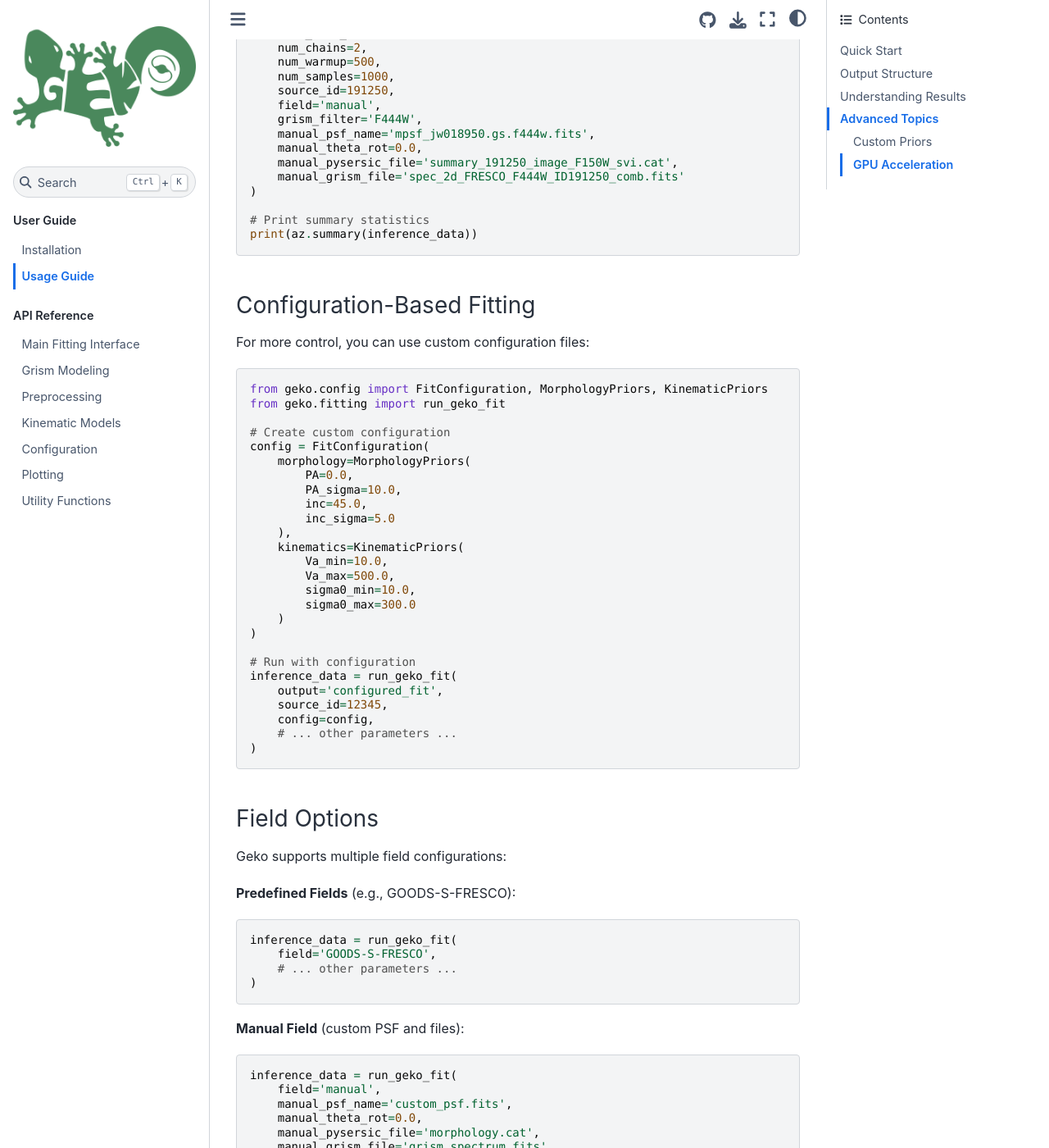
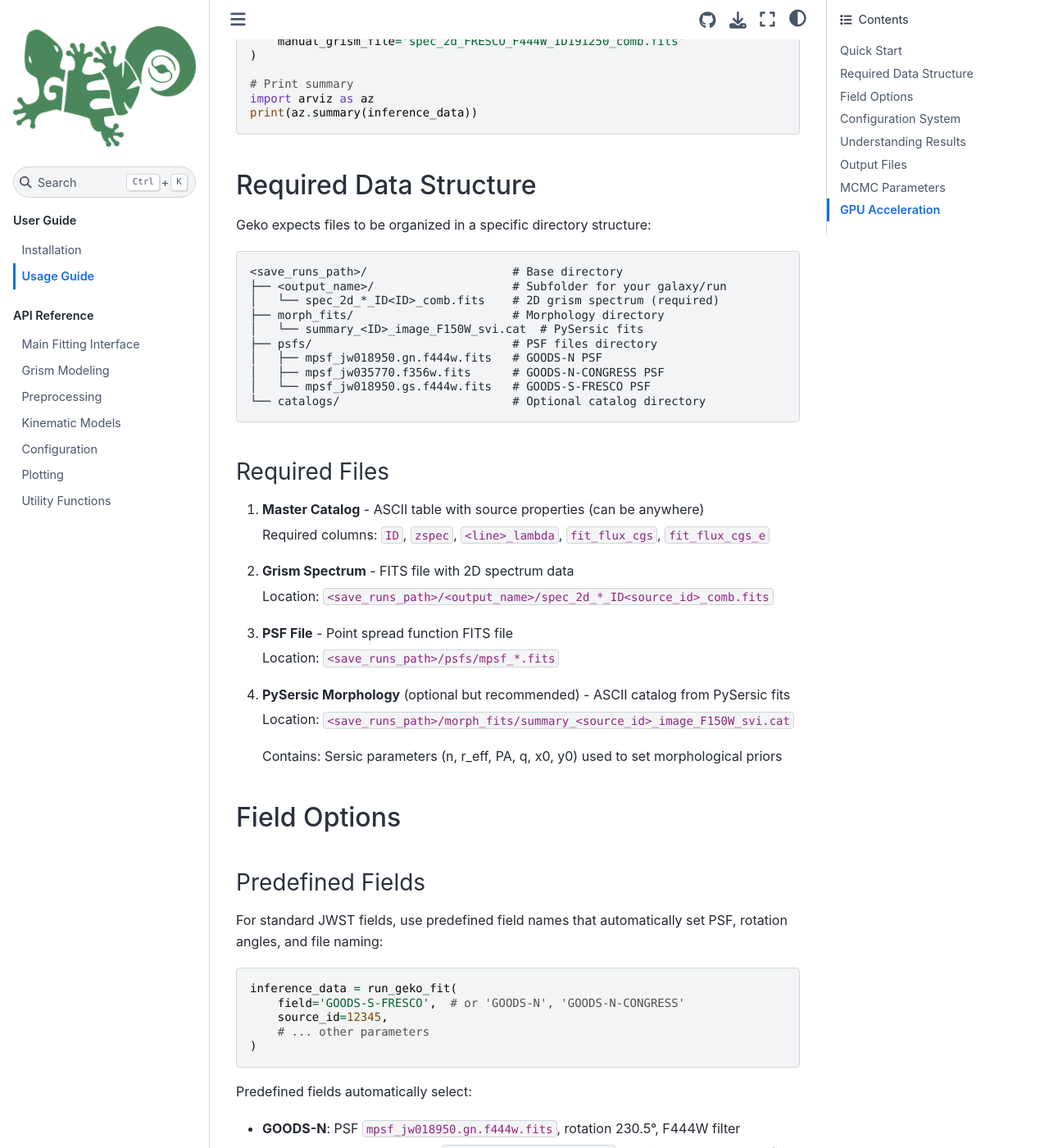
Before and after one commit to angelicalola-danhaive/geko, a Sphinx documentation site: the page built from doc/usage.rst, in a window 1280 px wide and 1400 px high, scrolled down 704 px. Shown: the whole window at 82% size. Built offline with Sphinx 7.4.7 and the Sphinx Book theme 1.1.4, drawn with Linux system fonts in a browser that asks for light colours; pages that are not in the unit, such as notebooks, are missing from menus; some of the changed text lies outside the part shown.

Commit message:
Updated quick start guide

```diff
--- a/doc/usage.rst
+++ b/doc/usage.rst
@@ -4,176 +4,309 @@
 Quick Start
 -----------
 
-Basic Workflow
-^^^^^^^^^^^^^^
+The typical Geko workflow involves preparing your data files, running the MCMC fitting, and analyzing the results.
 
-The typical Geko workflow involves three main steps:
-
-1. **Data Preprocessing**: Load and prepare grism data
-2. **MCMC Fitting**: Run Bayesian inference
-3. **Visualization**: Analyze and plot results
-
-Example: Fitting a Single Galaxy
-^^^^^^^^^^^^^^^^^^^^^^^^^^^^^^^^^
-
-Here's a minimal example of fitting a galaxy with Geko:
+Minimal Example
+^^^^^^^^^^^^^^^
 
 .. code-block:: python
 
    from geko.fitting import run_geko_fit
-   import arviz as az
+   import jax
 
-   # Run the full fitting pipeline
+   # Enable 64-bit precision for JAX
+   jax.config.update('jax_enable_x64', True)
+
+   # Run the fit
    inference_data = run_geko_fit(
-       output='test_output',
-       master_cat='path/to/master_catalog.cat',
-       line='Ha',
+       output='my_galaxy',
+       master_cat='path/to/catalog.cat',
+       line='H_alpha',
        parametric=True,
-       save_runs_path='./saves/',
+       save_runs_path='./data/',
        num_chains=2,
        num_warmup=500,
        num_samples=1000,
        source_id=191250,
        field='manual',
-       grism_filter='F444W',
        manual_psf_name='mpsf_jw018950.gs.f444w.fits',
        manual_theta_rot=0.0,
        manual_pysersic_file='summary_191250_image_F150W_svi.cat',
        manual_grism_file='spec_2d_FRESCO_F444W_ID191250_comb.fits'
    )
 
-   # Print summary statistics
+   # Print summary
+   import arviz as az
    print(az.summary(inference_data))
 
-Configuration-Based Fitting
-^^^^^^^^^^^^^^^^^^^^^^^^^^^^
+Required Data Structure
+-----------------------
 
-For more control, you can use custom configuration files:
+Geko expects files to be organized in a specific directory structure:
 
-.. code-block:: python
+.. code-block:: text
 
-   from geko.config import FitConfiguration, MorphologyPriors, KinematicPriors
-   from geko.fitting import run_geko_fit
+   <save_runs_path>/                     # Base directory
+   ├── <output_name>/                    # Subfolder for your galaxy/run
+   │   └── spec_2d_*_ID<ID>_comb.fits    # 2D grism spectrum (required)
+   ├── morph_fits/                       # Morphology directory
+   │   └── summary_<ID>_image_F150W_svi.cat  # PySersic fits
+   ├── psfs/                             # PSF files directory
+   │   ├── mpsf_jw018950.gn.f444w.fits   # GOODS-N PSF
+   │   ├── mpsf_jw035770.f356w.fits      # GOODS-N-CONGRESS PSF
+   │   └── mpsf_jw018950.gs.f444w.fits   # GOODS-S-FRESCO PSF
+   └── catalogs/                         # Optional catalog directory
 
-   # Create custom configuration
-   config = FitConfiguration(
-       morphology=MorphologyPriors(
-           PA=0.0,
-           PA_sigma=10.0,
-           inc=45.0,
-           inc_sigma=5.0
-       ),
-       kinematics=KinematicPriors(
-           Va_min=10.0,
-           Va_max=500.0,
-           sigma0_min=10.0,
-           sigma0_max=300.0
-       )
-   )
+Required Files
+^^^^^^^^^^^^^^
 
-   # Run with configuration
-   inference_data = run_geko_fit(
-       output='configured_fit',
-       source_id=12345,
-       config=config,
-       # ... other parameters ...
-   )
+1. **Master Catalog** - ASCII table with source properties (can be anywhere)
+
+   Required columns: ``ID``, ``zspec``, ``<line>_lambda``, ``fit_flux_cgs``, ``fit_flux_cgs_e``
+
+2. **Grism Spectrum** - FITS file with 2D spectrum data
+
+   Location: ``<save_runs_path>/<output_name>/spec_2d_*_ID<source_id>_comb.fits``
+
+3. **PSF File** - Point spread function FITS file
+
+   Location: ``<save_runs_path>/psfs/mpsf_*.fits``
+
+4. **PySersic Morphology** (optional but recommended) - ASCII catalog from PySersic fits
+
+   Location: ``<save_runs_path>/morph_fits/summary_<source_id>_image_F150W_svi.cat``
+
+   Contains: Sersic parameters (n, r_eff, PA, q, x0, y0) used to set morphological priors
 
 Field Options
-^^^^^^^^^^^^^
+-------------
 
-Geko supports multiple field configurations:
+Predefined Fields
+^^^^^^^^^^^^^^^^^
 
-**Predefined Fields** (e.g., GOODS-S-FRESCO):
+For standard JWST fields, use predefined field names that automatically set PSF, rotation angles, and file naming:
 
 .. code-block:: python
 
    inference_data = run_geko_fit(
-       field='GOODS-S-FRESCO',
-       # ... other parameters ...
+       field='GOODS-S-FRESCO',  # or 'GOODS-N', 'GOODS-N-CONGRESS'
+       source_id=12345,
+       # ... other parameters
    )
 
-**Manual Field** (custom PSF and files):
+Predefined fields automatically select:
+
+- **GOODS-N**: PSF ``mpsf_jw018950.gn.f444w.fits``, rotation 230.5°, F444W filter
+- **GOODS-N-CONGRESS**: PSF ``mpsf_jw035770.f356w.fits``, rotation 228.2°, F356W filter
+- **GOODS-S-FRESCO**: PSF ``mpsf_jw018950.gs.f444w.fits``, rotation 0.0°, F444W filter
+
+Manual Field Mode
+^^^^^^^^^^^^^^^^^
+
+For custom data or other fields, use ``field='manual'`` and specify all parameters:
 
 .. code-block:: python
 
    inference_data = run_geko_fit(
        field='manual',
-       manual_psf_name='custom_psf.fits',
-       manual_theta_rot=0.0,
-       manual_pysersic_file='morphology.cat',
-       manual_grism_file='grism_spectrum.fits',
-       # ... other parameters ...
+       manual_psf_name='my_psf.fits',           # PSF filename in psfs/
+       manual_theta_rot=45.0,                    # Rotation angle in degrees
+       manual_pysersic_file='my_morphology.cat', # PySersic file in morph_fits/
+       manual_grism_file='my_spectrum.fits',     # Grism file in output_name/
+       # ... other parameters
    )
 
-Output Structure
-----------------
+Configuration System
+--------------------
 
-Geko creates the following output structure:
+The configuration system allows you to customize priors for your fit.
 
-.. code-block:: text
+Scenario 1: With PySersic Fits (Typical)
+^^^^^^^^^^^^^^^^^^^^^^^^^^^^^^^^^^^^^^^^^^
 
-   saves/
-   └── output_name_ID12345/
-       ├── output/
-       │   ├── corner_plot.png
-       │   ├── disk_summary.png
-       │   └── output_name_ID12345_summary.png
-       ├── trace.nc  # MCMC chains
-       └── all_params.pkl  # Fit parameters
+When you have PySersic morphology fits, morphological priors are loaded automatically. You can optionally override kinematic priors:
+
+.. code-block:: python
+
+   from geko.config import FitConfiguration, KinematicPriors
+
+   # Override kinematic priors only
+   config = FitConfiguration(
+       kinematics=KinematicPriors(
+           Va_min=50.0,        # Minimum asymptotic velocity (km/s)
+           Va_max=300.0,       # Maximum asymptotic velocity (km/s)
+           sigma0_min=10.0,    # Minimum velocity dispersion (km/s)
+           sigma0_max=150.0    # Maximum velocity dispersion (km/s)
+       )
+   )
+
+   # Run with custom kinematic priors (morphology from PySersic)
+   inference_data = run_geko_fit(
+       config=config,
+       manual_pysersic_file='summary_12345_image_F150W_svi.cat',
+       # ... other parameters
+   )
+
+Scenario 2: Without PySersic Fits (Manual)
+^^^^^^^^^^^^^^^^^^^^^^^^^^^^^^^^^^^^^^^^^^^
+
+If you don't have PySersic fits, you must provide complete morphological priors:
+
+.. code-block:: python
+
+   from geko.config import FitConfiguration, MorphologyPriors
+
+   # Set all morphology priors manually
+   config = FitConfiguration(
+       morphology=MorphologyPriors(
+           PA_mean=90.0, PA_std=30.0,           # Position angle
+           inc_mean=55.0, inc_std=15.0,         # Inclination
+           r_eff_mean=3.0, r_eff_std=1.0,       # Effective radius
+           r_eff_min=0.5, r_eff_max=10.0,
+           n_mean=1.0, n_std=0.5,               # Sersic index
+           n_min=0.5, n_max=4.0,
+           xc_mean=0.0, xc_std=2.0,             # Centroid x
+           yc_mean=0.0, yc_std=2.0,             # Centroid y
+           amplitude_mean=100.0, amplitude_std=50.0,
+           amplitude_min=1.0, amplitude_max=1000.0
+       )
+   )
+
+   # Run without PySersic file
+   inference_data = run_geko_fit(
+       config=config,
+       manual_pysersic_file=None,  # Not needed with complete config
+       # ... other parameters
+   )
 
 Understanding Results
 ---------------------
 
-The inference_data object is an Arviz InferenceData object containing:
+The ``inference_data`` object is an ArviZ InferenceData object containing MCMC posterior samples.
 
-* **Posterior samples**: MCMC chains for all parameters
-* **Log probability**: Model likelihood values
-* **Divergences**: MCMC diagnostic information
+Key Parameters
+^^^^^^^^^^^^^^
 
-Access posterior samples:
+**Kinematic Parameters:**
+
+- ``Va``: Asymptotic rotation velocity (km/s)
+- ``sigma0``: Central velocity dispersion (km/s)
+- ``v_re``: Rotation velocity at effective radius (derived, km/s)
+- ``r_t``: Turnover radius (pixels)
+
+**Morphological Parameters:**
+
+- ``PA``: Position angle (degrees)
+- ``inc``: Inclination angle (degrees)
+- ``r_eff``: Effective radius (pixels)
+- ``n``: Sersic index
+- ``xc``, ``yc``: Centroid coordinates (pixels)
+
+Accessing Results
+^^^^^^^^^^^^^^^^^
 
 .. code-block:: python
 
    import arviz as az
 
-   # Get parameter means
-   summary = az.summary(inference_data)
+   # Get summary statistics (median, std, HDI)
+   summary = az.summary(inference_data, hdi_prob=0.68)
    print(summary)
 
-   # Access specific parameters
+   # Access specific parameter samples
+   va_samples = inference_data.posterior['Va'].values
    pa_samples = inference_data.posterior['PA'].values
-   va_samples = inference_data.posterior['Va'].values
 
-Advanced Topics
----------------
+   # Check convergence (r_hat should be < 1.01)
+   print(f"Va r_hat: {summary.loc['Va', 'r_hat']}")
 
-Custom Priors
-^^^^^^^^^^^^^
+Output Files
+------------
 
-Override specific priors using the configuration system:
+Geko saves several files in ``<save_runs_path>/<output_name>/``. **All output files are named using the source ID**, not the folder name:
+
+1. **<source_id>_output** - NetCDF file with full MCMC posterior and prior samples
+
+   Load with: ``az.InferenceData.from_netcdf()``
+
+2. **<source_id>_results** - ASCII table with summary statistics
+
+   Contains median values and 16th/84th percentiles for all parameters
+
+3. **<source_id>_summary.png** - Diagnostic plot showing:
+
+   - Observed 2D spectrum
+   - Best-fit model spectrum
+   - Residuals
+   - 1D velocity and dispersion profiles
+   - Rotation curve
+
+4. **<source_id>_v_sigma_corner.png** - Corner plot for v/σ ratio posteriors
+
+5. **<source_id>_summary_corner.png** - Full corner plot for all parameters
+
+Example: Loading Saved Results
+^^^^^^^^^^^^^^^^^^^^^^^^^^^^^^^
 
 .. code-block:: python
 
-   from geko.config import FitConfiguration, KinematicPriors
-   from numpyro import distributions as dist
+   import arviz as az
+   from astropy.table import Table
+   import os
 
-   config = FitConfiguration(
-       kinematics=KinematicPriors(
-           Va_min=50.0,
-           Va_max=300.0,
-           # Other parameters use defaults
-       )
+   # Define paths
+   output_dir = os.path.join(save_runs_path, output_name)
+
+   # Load inference data
+   inference_data = az.InferenceData.from_netcdf(
+       os.path.join(output_dir, f'{source_id}_output')
+   )
+
+   # Load results table
+   results = Table.read(
+       os.path.join(output_dir, f'{source_id}_results'),
+       format='ascii'
+   )
+   print(results)
+
+MCMC Parameters
+---------------
+
+Key MCMC parameters to tune for your fit:
+
+.. code-block:: python
+
+   inference_data = run_geko_fit(
+       num_chains=4,        # Number of parallel chains (typically 2-4)
+       num_warmup=500,      # Warmup iterations (typically 500-1000)
+       num_samples=1000,    # Sampling iterations (typically 1000-2000)
+       # ... other parameters
+   )
+
+For quick tests, use lower values:
+
+.. code-block:: python
+
+   # Quick test run
+   inference_data = run_geko_fit(
+       num_chains=1,
+       num_warmup=50,
+       num_samples=50,
+       factor=1,           # Spatial oversampling (default: 5)
+       wave_factor=1,      # Wavelength oversampling (default: 10)
+       # ... other parameters
    )
 
 GPU Acceleration
-^^^^^^^^^^^^^^^^
+----------------
 
 Geko automatically uses GPU if JAX detects CUDA:
 
 .. code-block:: python
 
    import jax
-   print(f"Using device: {jax.devices()}")
+   print(f"Available devices: {jax.devices()}")
+   # If GPU available: [cuda(id=0)]
+   # If CPU only: [cpu(id=0)]
 
-For more examples, see the ``demo/`` directory in the repository.
+For more detailed examples, see the demo notebook at ``doc/simple_fit_demo.ipynb``.
```
